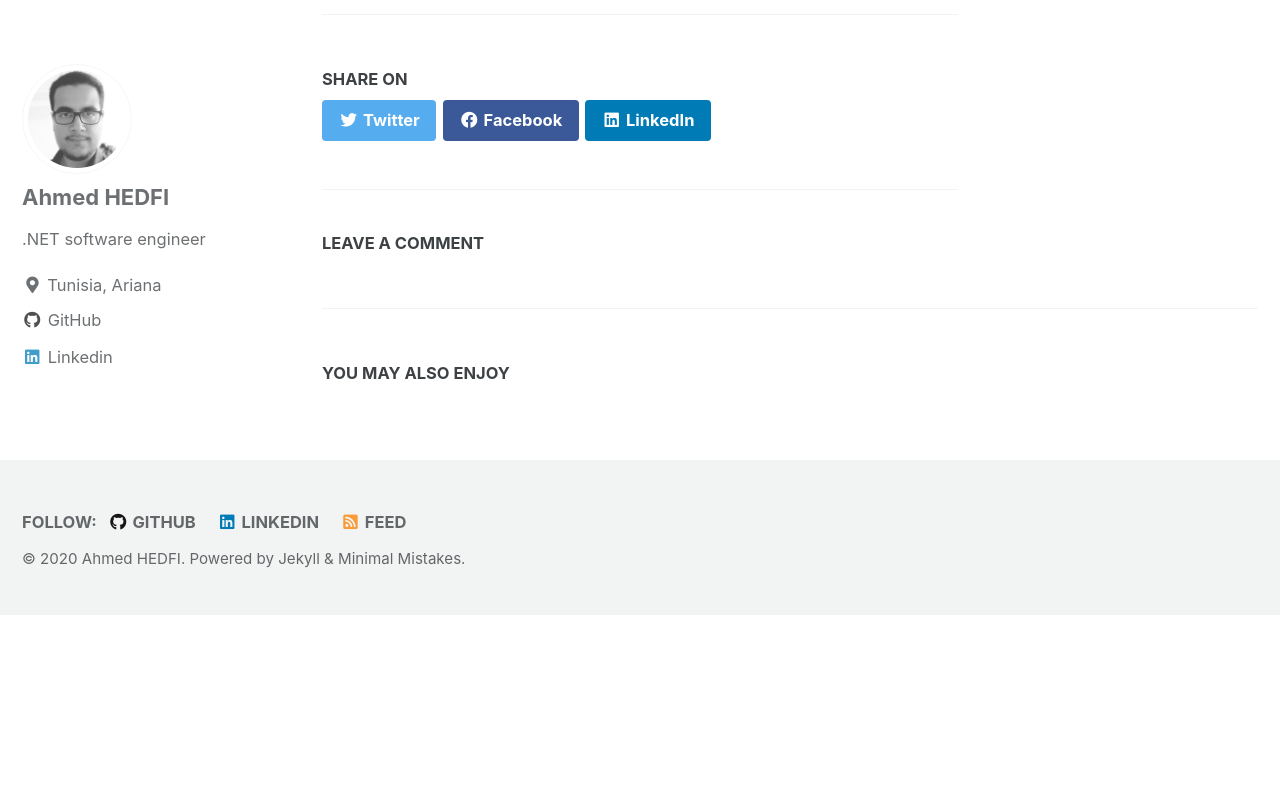
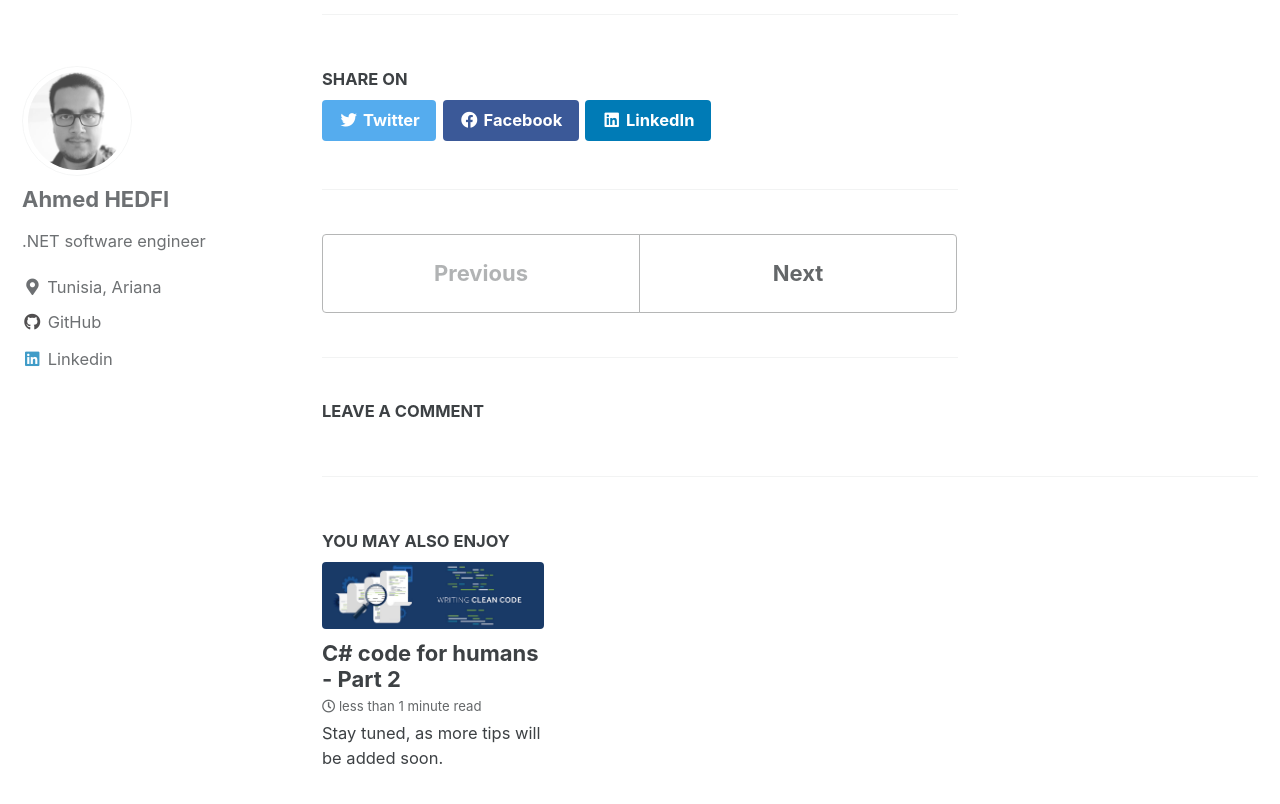
Before and after one commit to ahedfi/ahedfi.github.io, a Jekyll site: the page built from _posts/2020-07-28-csharp-code-for-humans.md, in a window 1280 px wide and 900 px high, scrolled down 8020 px. Shown: the top 804 px of the window. Built offline with Jekyll 4.4.1, drawn with Linux system fonts in a browser that asks for light colours; cached includes are drawn as plain includes; comment, search, counter and statistics services are not loaded; before the commit the page ends 8635 px from its top, so only the background shows below that.

Commit message:
add c# code for humans -part 2

```diff
--- a/_posts/2020-07-28-csharp-code-for-humans.md
+++ b/_posts/2020-07-28-csharp-code-for-humans.md
@@ -3,6 +3,7 @@ title: "C# code for humans - Part 1"
 permalink : "/Csharp-code-for-humans-Part-1/"
 header:
   image : "/images/clean-code.jpg"
+  teaser : "/images/clean-code.jpg"
 toc: true
 toc_sticky: true
 categories:
--- /dev/null
+++ b/_posts/2020-08-11-csharp-code-for-humans-part-2.md
@@ -0,0 +1,15 @@
+---
+title: "C# code for humans - Part 2"
+permalink : "/Csharp-code-for-humans-Part-2/"
+header:
+  image : "/images/clean-code.jpg"
+  teaser : "/images/clean-code.jpg"
+toc: true
+toc_sticky: true
+categories:
+  - Programming
+tags:
+  - C#
+---
+
+Stay tuned, as more tips will be added soon.
```
